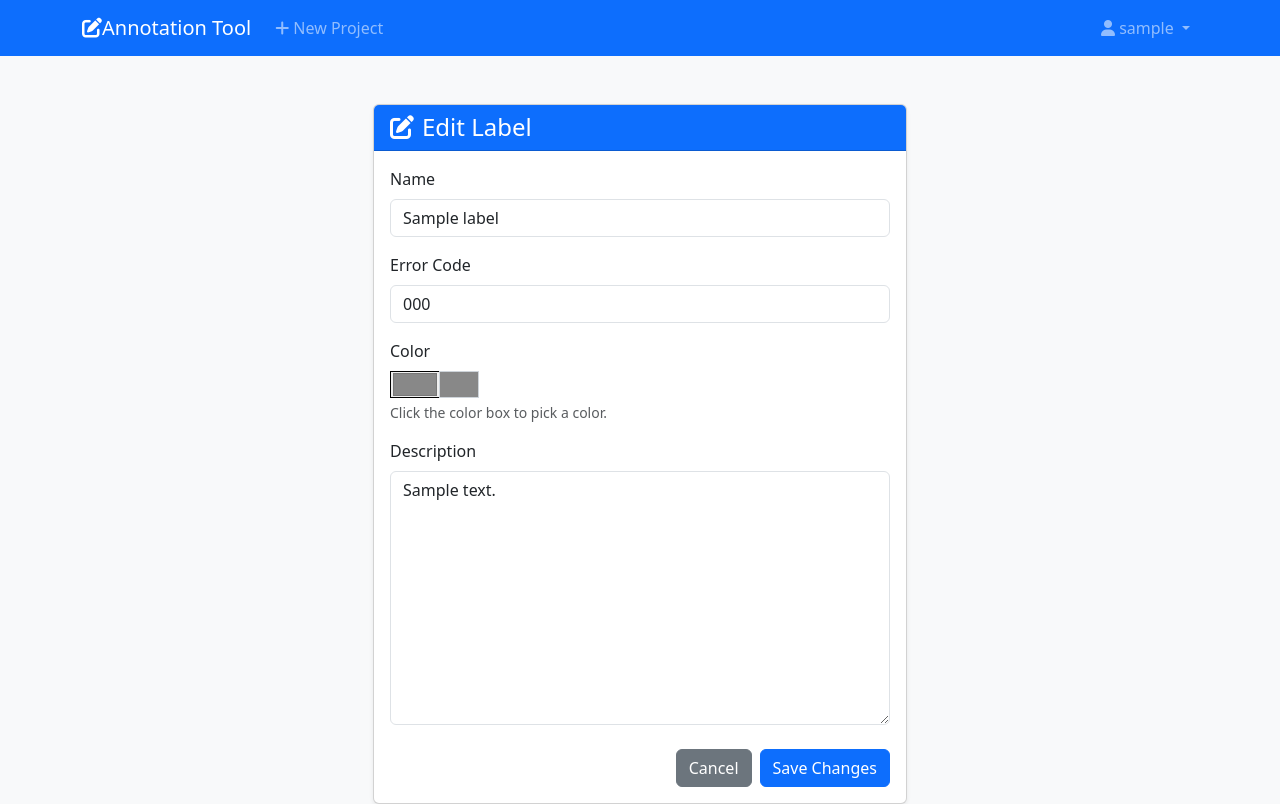
After one commit to Mehedi2017331043/doccano-2, a Django app: page /project/1/1/labels/1/edit/ in a window 1280 px wide. The commit adds this page. Run offline with Django 5.2, Linux system fonts and the light colour scheme; a user stored in the database is signed in; tables that the repository leaves empty hold one stand-in row (values such as "Sample post").

Commit message:
edit lablel and delete label funtionality added

```diff
--- a/annotation/models.py
+++ b/annotation/models.py
@@ -31,7 +31,7 @@ class Project(models.Model):
 
 class Label(models.Model):
     name = models.CharField(max_length=255)
-    error_code = models.IntegerField(default=0)
+    error_code = models.CharField(max_length=100, blank=True)
     color = models.CharField(max_length=7, default='#000000')  # Hex color
     description = models.TextField(blank=True)
     is_static = models.BooleanField(default=False)  # Admin fixed labels
--- a/annotation/urls.py
+++ b/annotation/urls.py
@@ -9,6 +9,8 @@ urlpatterns = [
     path('project/<int:user_id>/<int:user_project_id>/import/', views.texts_import, name='texts_import'),
     path('project/<int:user_id>/<int:user_project_id>/labels/', views.project_labels, name='project_labels'),
     path('project/<int:user_id>/<int:user_project_id>/labels/create/', views.label_create, name='label_create'),
+    path('project/<int:user_id>/<int:user_project_id>/labels/<int:label_id>/edit/', views.label_edit, name='label_edit'),
+    path('project/<int:user_id>/<int:user_project_id>/labels/<int:label_id>/delete/', views.label_delete, name='label_delete'),
     path('project/<int:user_id>/<int:user_project_id>/collaborators/', views.project_collaborators, name='project_collaborators'),
     path('project/<int:user_id>/<int:user_project_id>/add_collaborator/', views.add_collaborator, name='add_collaborator'),
     path('project/<int:user_id>/<int:user_project_id>/remove_collaborator/<int:collaborator_user_id>/', views.remove_collaborator, name='remove_collaborator'),
--- a/annotation/views.py
+++ b/annotation/views.py
@@ -173,6 +173,50 @@ def label_create(request, user_id, user_project_id):
     return render(request, 'label_create.html', {
         'project': project,
         'form': form
+    })
+
+@login_required
+def label_edit(request, user_id, user_project_id, label_id):
+    project = get_object_or_404(Project, owner_id=user_id, user_project_id=user_project_id)
+    if project.owner != request.user and not ProjectCollaborator.objects.filter(project=project, user=request.user).exists():
+        messages.error(request, 'You do not have access to edit labels for this project.')
+        return redirect('project_detail', user_id=project.owner.id, user_project_id=project.user_project_id)
+
+    label = get_object_or_404(Label, id=label_id, project=project)
+
+    if request.method == 'POST':
+        form = LabelForm(request.POST, instance=label)
+        if form.is_valid():
+            form.save()
+            messages.success(request, f'Label "{label.name}" updated successfully!')
+            return redirect('project_labels', user_id=project.owner.id, user_project_id=project.user_project_id)
+    else:
+        form = LabelForm(instance=label)
+
+    return render(request, 'label_edit.html', {
+        'project': project,
+        'label': label,
+        'form': form
+    })
+
+@login_required
+def label_delete(request, user_id, user_project_id, label_id):
+    project = get_object_or_404(Project, owner_id=user_id, user_project_id=user_project_id)
+    if project.owner != request.user and not ProjectCollaborator.objects.filter(project=project, user=request.user).exists():
+        messages.error(request, 'You do not have access to delete labels for this project.')
+        return redirect('project_detail', user_id=project.owner.id, user_project_id=project.user_project_id)
+
+    label = get_object_or_404(Label, id=label_id, project=project)
+
+    if request.method == 'POST':
+        label_name = label.name
+        label.delete()
+        messages.success(request, f'Label "{label_name}" deleted successfully!')
+        return redirect('project_labels', user_id=project.owner.id, user_project_id=project.user_project_id)
+
+    return render(request, 'label_delete.html', {
+        'project': project,
+        'label': label
     })
 
 @login_required
--- /dev/null
+++ b/templates/label_edit.html
@@ -0,0 +1,116 @@
+{% extends 'base.html' %}
+
+{% block title %}Edit Label - {{ project.name }}{% endblock %}
+
+{% block content %}
+<div class="container mt-5">
+    <div class="row justify-content-center">
+        <div class="col-md-8 col-lg-6">
+            <div class="card shadow-sm">
+                <div class="card-header bg-primary text-white">
+                    <h4 class="mb-0"><i class="fas fa-edit me-2"></i>Edit Label</h4>
+                </div>
+                <div class="card-body">
+                    <form method="post" novalidate id="labelForm">
+                        {% csrf_token %}
+
+                        <div class="mb-3">
+                            <label for="{{ form.name.id_for_label }}" class="form-label">Name</label>
+                            {{ form.name }}
+                            {% if form.name.errors %}
+                            <div class="invalid-feedback d-block">
+                                {{ form.name.errors|join:", " }}
+                            </div>
+                            {% endif %}
+                        </div>
+
+                        <div class="mb-3">
+                            <label for="{{ form.error_code.id_for_label }}" class="form-label">Error Code</label>
+                            {{ form.error_code }}
+                            {% if form.error_code.errors %}
+                            <div class="invalid-feedback d-block">
+                                {{ form.error_code.errors|join:", " }}
+                            </div>
+                            {% endif %}
+                        </div>
+
+                        <div class="mb-3">
+                            <label for="{{ form.color.id_for_label }}" class="form-label">Color</label>
+                            <div class="input-group">
+                                {{ form.color }}
+                                <button class="btn btn-outline-secondary" type="button" id="colorPickerBtn"
+                                    style="background-color: {{ form.color.value|default:'#000000' }}; width: 40px; border: 1px solid #ced4da;"></button>
+                                <input type="color" class="form-control form-control-color visually-hidden"
+                                    id="colorPicker" value="{{ form.color.value|default:'#000000' }}"
+                                    title="Choose your color">
+                            </div>
+                            <div class="form-text">Click the color box to pick a color.</div>
+                            {% if form.color.errors %}
+                            <div class="invalid-feedback d-block">
+                                {{ form.color.errors|join:", " }}
+                            </div>
+                            {% endif %}
+                        </div>
+
+                        <div class="mb-3">
+                            <label for="{{ form.description.id_for_label }}" class="form-label">Description</label>
+                            {{ form.description }}
+                            {% if form.description.errors %}
+                            <div class="invalid-feedback d-block">
+                                {{ form.description.errors|join:", " }}
+                            </div>
+                            {% endif %}
+                        </div>
+
+                        <div class="d-flex justify-content-end gap-2 mt-4">
+                            <a href="{% url 'project_labels' user_id=project.owner.id user_project_id=project.user_project_id %}"
+                                class="btn btn-secondary">Cancel</a>
+                            <button type="submit" class="btn btn-primary">Save Changes</button>
+                        </div>
+                    </form>
+                </div>
+            </div>
+        </div>
+    </div>
+</div>
+
+<script>
+    document.addEventListener('DOMContentLoaded', function () {
+        // Add Bootstrap classes to form fields if not already present via widget attrs
+        const inputs = document.querySelectorAll('#labelForm input[type="text"], #labelForm textarea');
+        inputs.forEach(input => {
+            input.classList.add('form-control');
+        });
+
+        // Color picker logic
+        const colorInput = document.querySelector('input[name="color"]');
+        const colorPicker = document.getElementById('colorPicker');
+        const colorPickerBtn = document.getElementById('colorPickerBtn');
+
+        if (colorInput && colorPicker && colorPickerBtn) {
+            // Initialize
+            colorPicker.value = colorInput.value;
+            colorPickerBtn.style.backgroundColor = colorInput.value;
+
+            // Open picker on button click
+            colorPickerBtn.addEventListener('click', () => {
+                colorPicker.click();
+            });
+
+            // Update text input and button when picker changes
+            colorPicker.addEventListener('input', (e) => {
+                colorInput.value = e.target.value;
+                colorPickerBtn.style.backgroundColor = e.target.value;
+            });
+
+            // Update picker and button when text input changes manually
+            colorInput.addEventListener('input', (e) => {
+                if (/^#[0-9A-F]{6}$/i.test(e.target.value)) {
+                    colorPicker.value = e.target.value;
+                    colorPickerBtn.style.backgroundColor = e.target.value;
+                }
+            });
+        }
+    });
+</script>
+{% endblock %}
```
Also changed, not shown: templates/label_delete.html (added, +43 -0 lines), templates/project_labels.html (+15 -8 lines), annotation/migrations/0011_alter_label_error_code.py (added).
